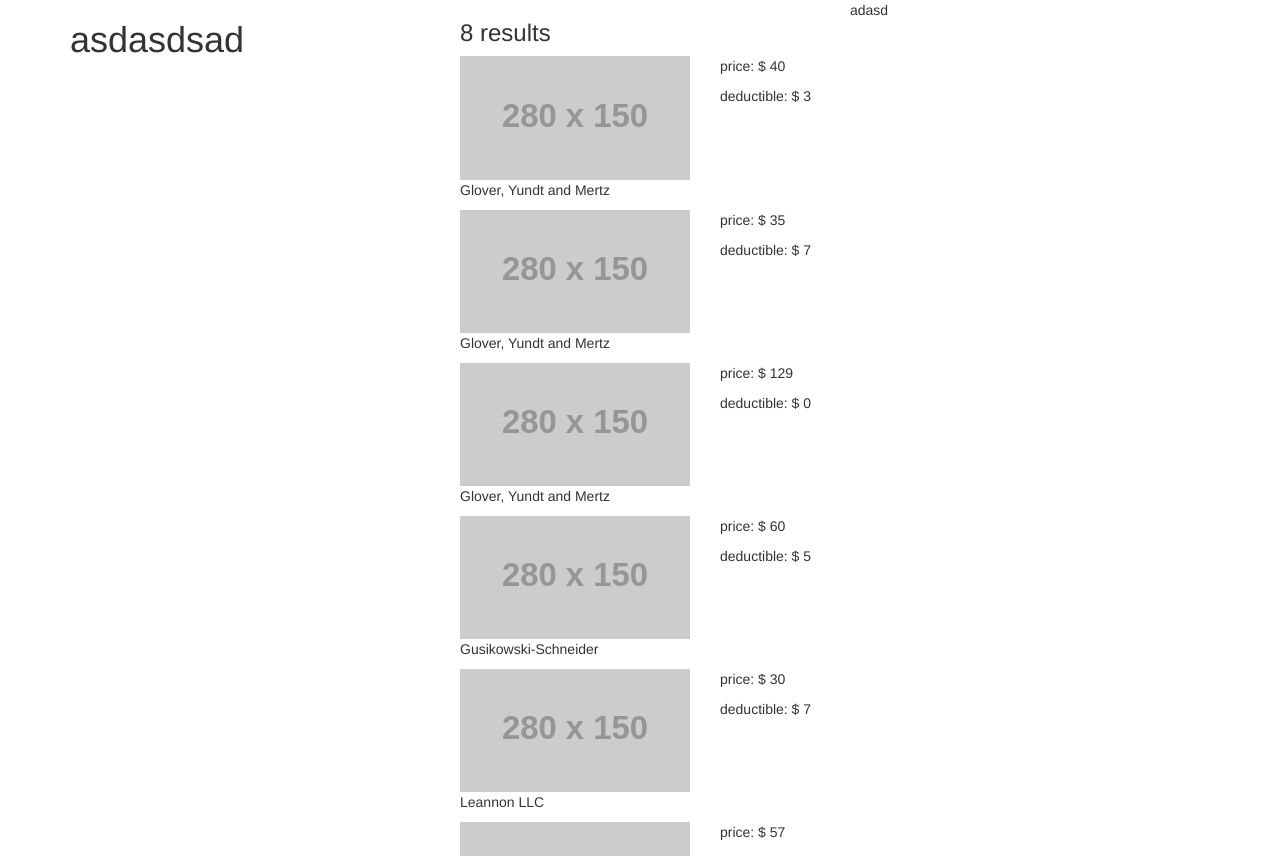
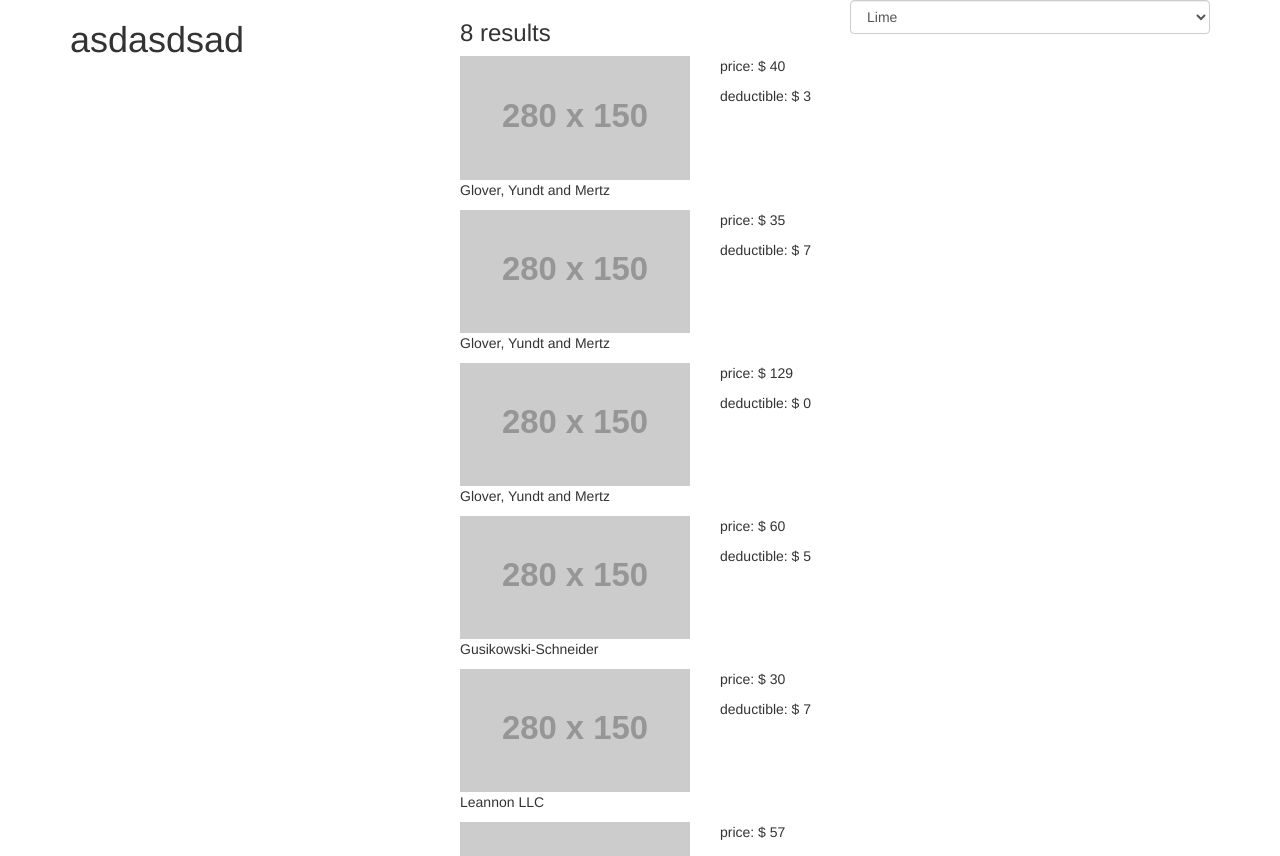
Before and after one commit to morenodoug/compara-singlepage, a React (Create React App) app: page / in a window 1280 px wide. Built offline with nearby package versions, Linux system fonts and the light colour scheme.

Commit message:
Filter panel component

```diff
--- a/src/components/ProductTable.js
+++ b/src/components/ProductTable.js
@@ -31,9 +31,17 @@ class ProductTable extends Component {
         return (
             <div>
                 <div >
-                    <div className="row">
+                    <div className="row ">
                         <div className="col-md-6"><h3>{showlength} </h3></div>
-                        <div className="col-md-6">adasd</div>
+                        <div className="col-md-6">
+
+                            <select value="lime"  className="form-control">
+                                <option value="grapefruit">Grapefruit</option>
+                                <option value="lime">Lime</option>
+                                <option value="coconut">Coconut</option>
+                                <option value="mango">Mango</option>
+                            </select>
+                        </div>
                     </div>
 
                 </div>
--- a/src/index.js
+++ b/src/index.js
@@ -176,5 +176,8 @@ const DATA = {
 };
 
 
-ReactDOM.render(<App data={DATA} />, document.getElementById('root'));
+let companiesInfo = DATA.allCompanies.map((company) => ({ name: company.name, id: company.id }))
+
+
+ReactDOM.render(<App data={DATA}  companiesInfo={companiesInfo}/>, document.getElementById('root'));
 registerServiceWorker();
```
Also changed, not shown: src/components/FilterPanelComponent.js (added, +25 -0 lines).
